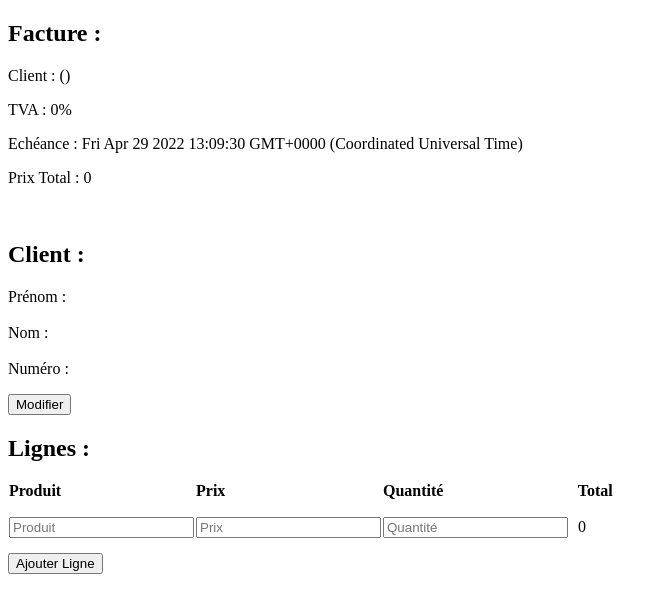
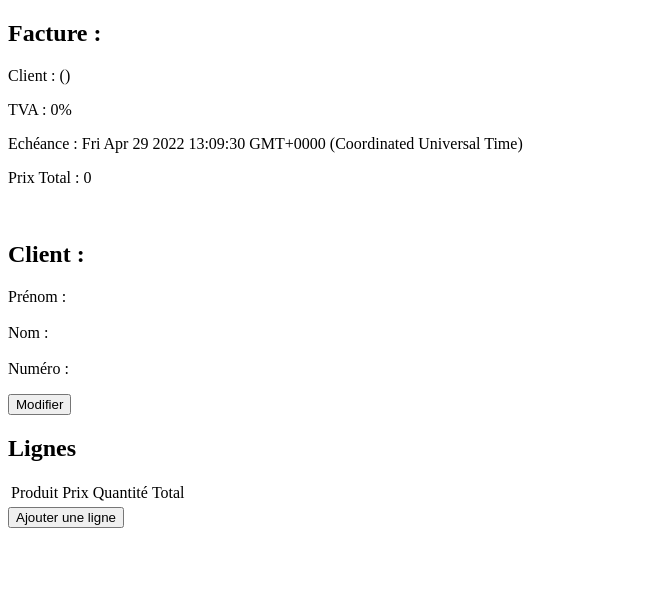
Before and after one commit to xGregouzz/projetFilRougePotesGonzalezLeGall, a Vue app: page / in a window 1280 px wide. Shown: the top 612 px of the page, without its empty margins (0-668 px from the left). Built offline with nearby package versions, Linux system fonts and the light colour scheme.

Commit message:
Modif logo + nom

```diff
--- a/index.html
+++ b/index.html
@@ -2,9 +2,9 @@
 <html lang="en">
   <head>
     <meta charset="UTF-8" />
-    <link rel="icon" href="/favicon.ico" />
+    <link rel="icon" href="/dbz.ico" />
     <meta name="viewport" content="width=device-width, initial-scale=1.0" />
-    <title>Vite App</title>
+    <title>Projet Fil Rouge</title>
   </head>
   <body>
     <div id="app"></div>
--- a/src/App.vue
+++ b/src/App.vue
@@ -1,14 +1,14 @@
 <template>
+
   <section>
     <h2>Facture :</h2>
-    <p>
-      Client : {{ clientFullName }}
-    </p>
+    <p>Client : {{ clientFullName }}</p>
     <p>TVA : {{ invoice.client.tva }}</p>
     <p>Echéance : {{ invoice.client.date }}</p>
     <p>Prix Total : {{ calculTotalPrice() }}</p>
-    <br />
+    <br/>
   </section>
+
   <section>
     <h2>Client :</h2>
     <template v-if="!displayClientForm">
@@ -17,56 +17,43 @@
     </template>
     <client-form v-else v-bind:client="invoice.client" v-on:valider="hideClientForm"></client-form>
   </section>
+
   <section>
-    <h2>Lignes :</h2>
+    <h2>Lignes</h2>
+    <table>
       <thead>
         <tr>
-        <td>
-          <strong>Produit</strong>
-        </td>
-        <td>
-          <strong>Prix</strong>
-        </td>
-        <td>
-          <strong>Quantité</strong>
-        </td>
-        <td>
-          <strong>&nbsp Total</strong>
-        </td>
+          <td>Produit</td>
+          <td>Prix</td>
+          <td>Quantité</td>
+          <td>Total</td>
         </tr>
       </thead>
       <tbody>
-      <tr v-for="line in this.invoice.lines">
-        <td>
-          <input type="text" v-model="line.product" placeholder="Produit" />
-        </td>
-        <td>
-          <input type="text" v-model="line.price" placeholder="Prix" />
-        </td>
-        <td>
-          <input type="text" v-model="line.quantity" placeholder="Quantité" />
-        </td>
-        <td>
-          <p>&nbsp {{ calculLinePrice(line.price, line.quantity) }}</p>
-        </td>
-      </tr>
+        <template v-for="(line, index) in invoice.lines">
+          <line v-if="!displayLineForm" v-bind:line="line"/>
+          <line-form v-else v-bind:line="line" />
+        </template>
       </tbody>
-    <div>
-      <button class="button btn-primary" v-on:click="addLine">
-        Ajouter Ligne
-      </button>
-    </div>
+    </table>
+    <button v-on:click="addLine">Ajouter une ligne</button>
   </section>
+
 </template>
 
 <script lang="ts">
-import Client from "./components/Client.vue";
+import ClientVue from "./components/Client.vue";
 import ClientFormVue from './components/ClientForm.vue';
+import LineVue from './components/Line.vue';
+import LineFormVue from './components/LineForm.vue';
+
 export default {
 
   components: {
-    "Client": Client,
+    "Client": ClientVue,
     "ClientForm": ClientFormVue,
+    "Line": LineVue,
+    "LineForm": LineFormVue,
   },
 
   data() {
@@ -91,6 +78,7 @@ export default {
       },
 
       displayClientForm: false,
+      displayLineForm: false,
     };
   },
 
@@ -101,6 +89,7 @@ export default {
   },
   methods: {
     addLine: function (event) {
+      this.displayLineForm = true;
       this.invoice.lines.push({
         product: "",
         price: "",
--- a/src/components/Line.vue
+++ b/src/components/Line.vue
@@ -0,0 +1,14 @@
+<template>
+    <tr>
+		<td>{{ line.product }}</td>
+		<td>{{ line.price }}</td>
+		<td>{{ line.quantity }}</td>
+		<td>{{ line.price * line.quantity }}</td>
+	</tr>
+</template>
+
+<script>
+	export default {
+		props: ["line"],
+	}
+</script>
```
Also changed, not shown: src/components/LineForm.vue (+13 -0 lines), 2 other files (tests, documents, lock files or other folders). Lines whose indentation alone changed are shown as unchanged.
